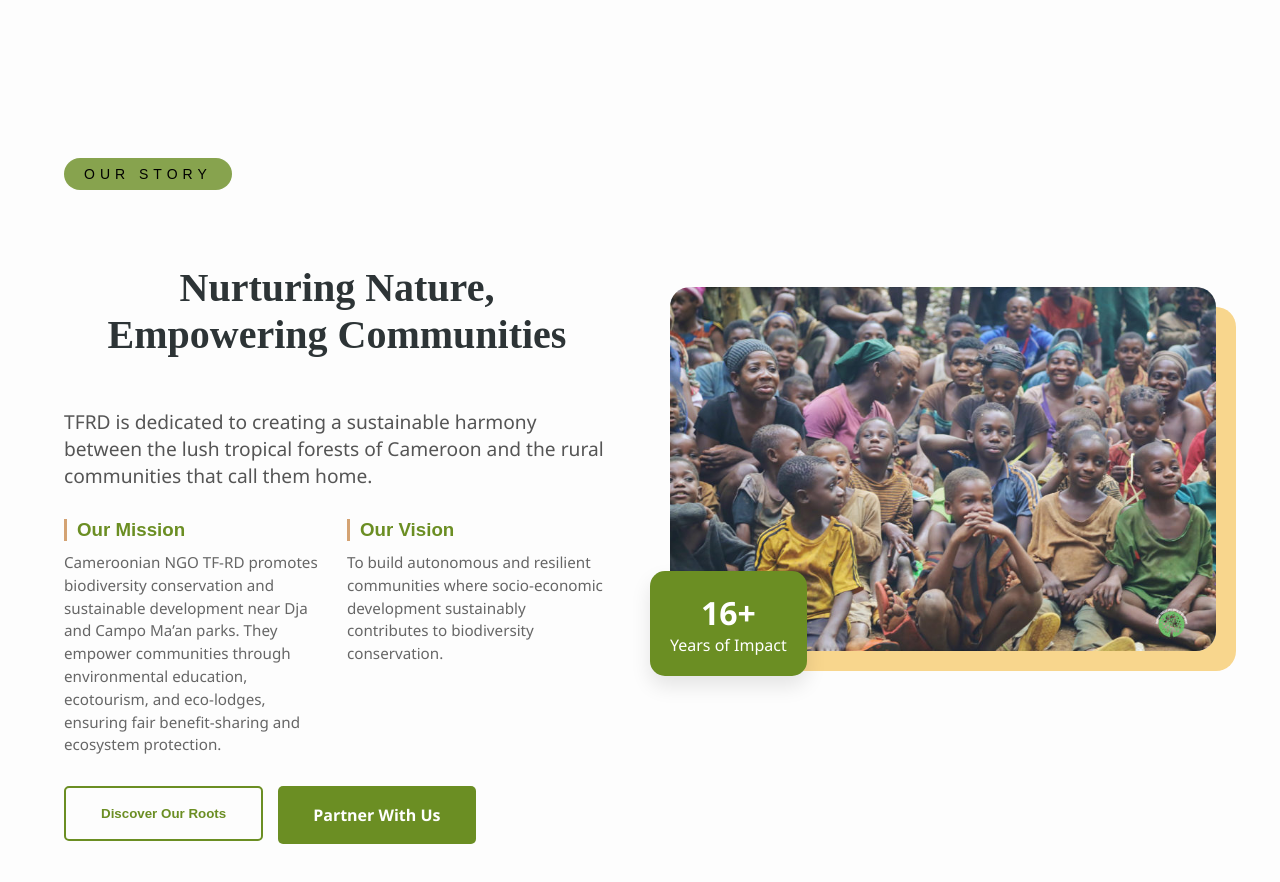
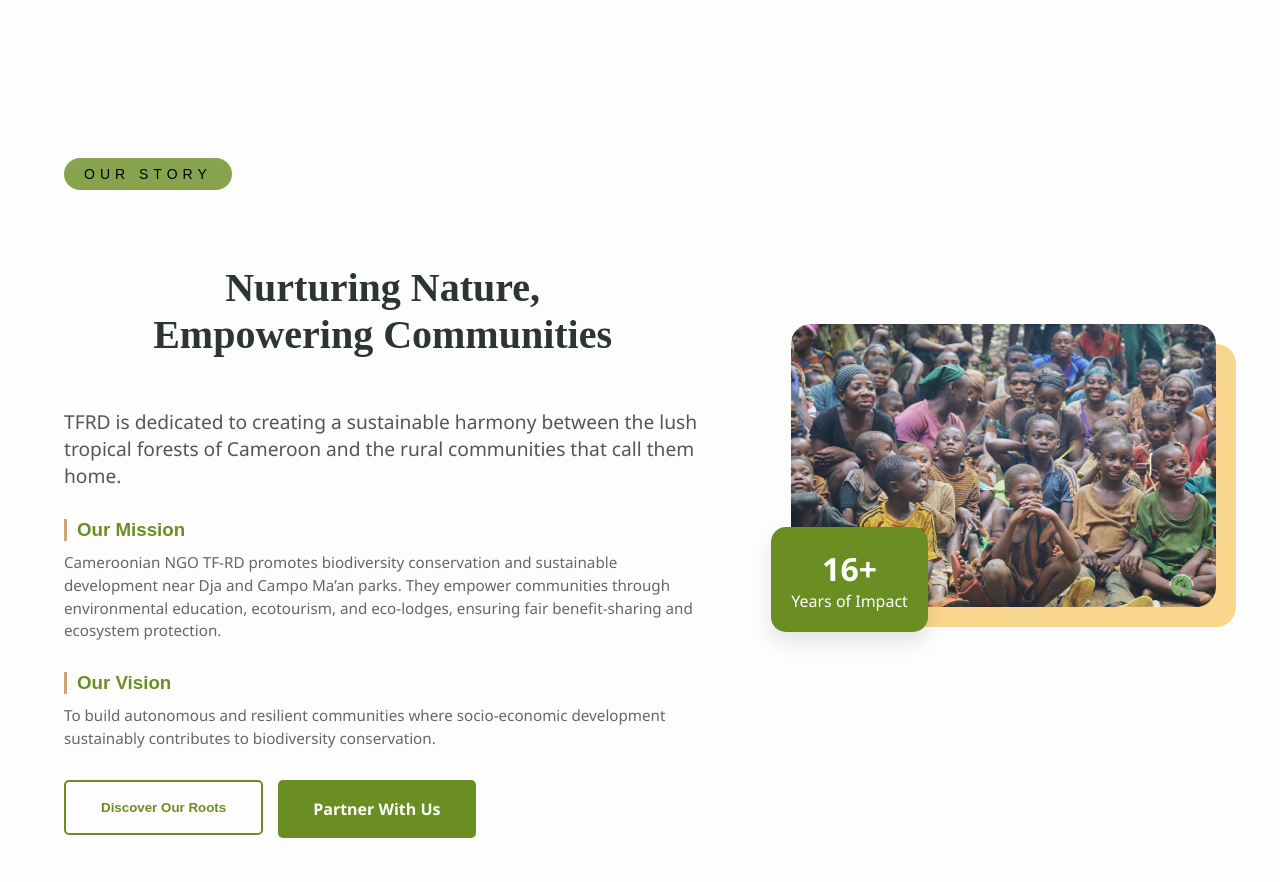
Before and after one commit to EMPIRE515/TF-RD, a plain HTML site: page index.html in a window 1280 px wide. Shown: the part 802-1684 px from the top of the page. Drawn offline with Linux system fonts and the light colour scheme; files whose address does not match are found by name.

Commit message:
aboutus section update

```diff
--- a/style.css
+++ b/style.css
@@ -276,14 +276,14 @@ nav li:first-child{
 }
 
 .about-container {
-    max-width: 1200px;
+    max-width: auto;
     margin: 0 auto;
 }
 
 .about-grid {
     display: grid;
-    grid-template-columns: 1fr 1fr;
-    gap: 60px;
+    grid-template-columns: 1.5fr 1fr;
+    gap: 90px;
     align-items: center;
 }
 
@@ -303,8 +303,7 @@ nav li:first-child{
 
 .mission-vision {
     display: grid;
-    grid-template-columns: 1fr 1fr;
-    gap: 20px;
+    gap: 30px;
     margin-bottom: 30px;
 }
 
```
